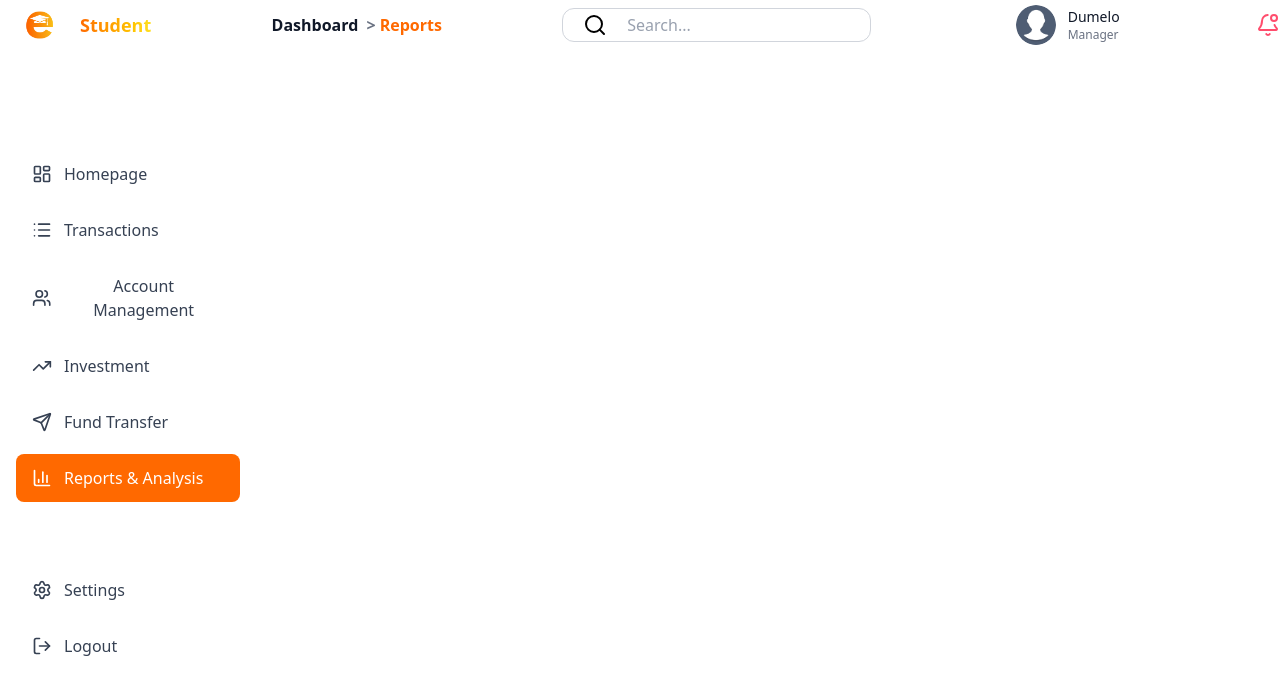
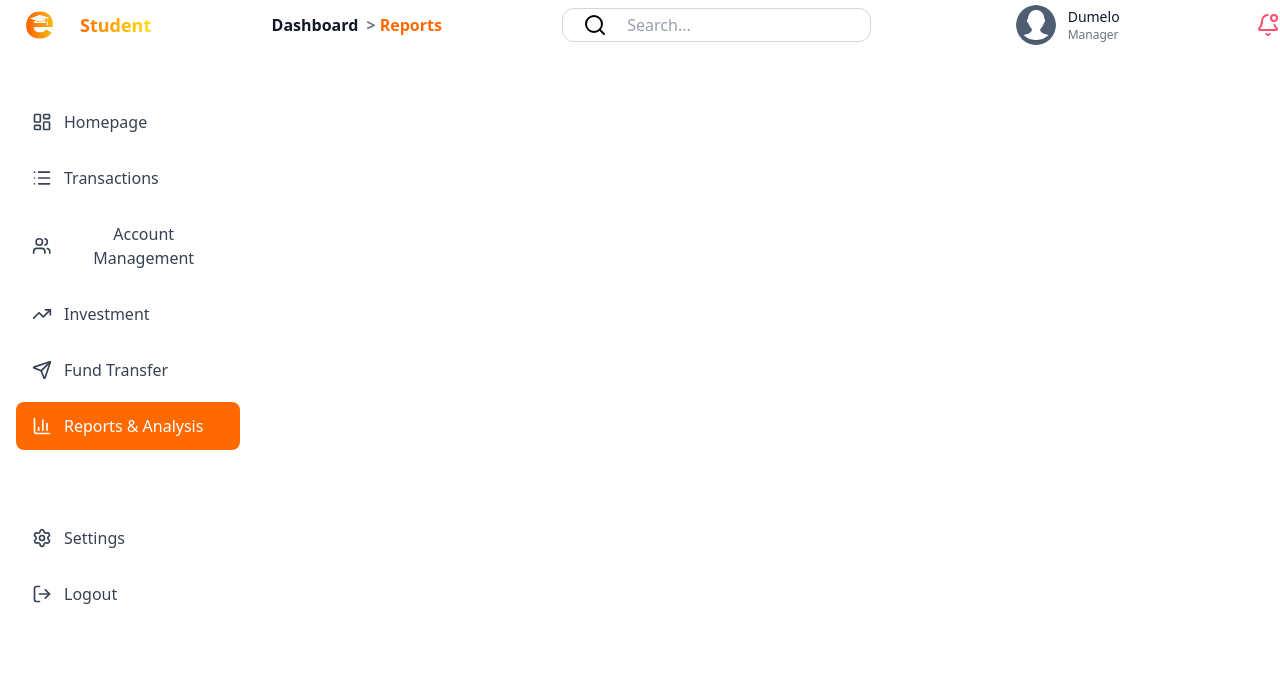
Before and after one commit to oppong-coffie/student, a React (Vite) app: page /dashboard/reports/reports in a window 1280 px wide. Shown: the top 694 px of the page. Built offline with nearby package versions, Linux system fonts and the light colour scheme.

Commit message:
Settings and Sidebar mt

```diff
--- a/src/components/dashboard/Sidebar.jsx
+++ b/src/components/dashboard/Sidebar.jsx
@@ -28,7 +28,7 @@ export default function Sidebar() {
   };
 
   return (
-    <aside className="w-64 bg-white h-screen flex-col p-4 mt-16 justify-between">
+    <aside className="w-64 bg-white h-screen flex-col p-4 mt-3 justify-between">
       {/* Top menu */}
       <nav className="flex-1 flex flex-col gap-2">
         {menuItems.map((item) => {
--- a/src/components/dashboard3/Sidebar.jsx
+++ b/src/components/dashboard3/Sidebar.jsx
@@ -27,7 +27,7 @@ export default function Sidebar() {
   };
 
   return (
-    <aside className="w-64 bg-white h-screen flex-col p-4 mt-16 justify-between">
+    <aside className="w-64 bg-white h-screen flex-col p-4 mt-6 justify-between">
       {/* Top menu */}
       <nav className="flex-1 flex flex-col gap-2">
         {menuItems.map((item) => {
```
